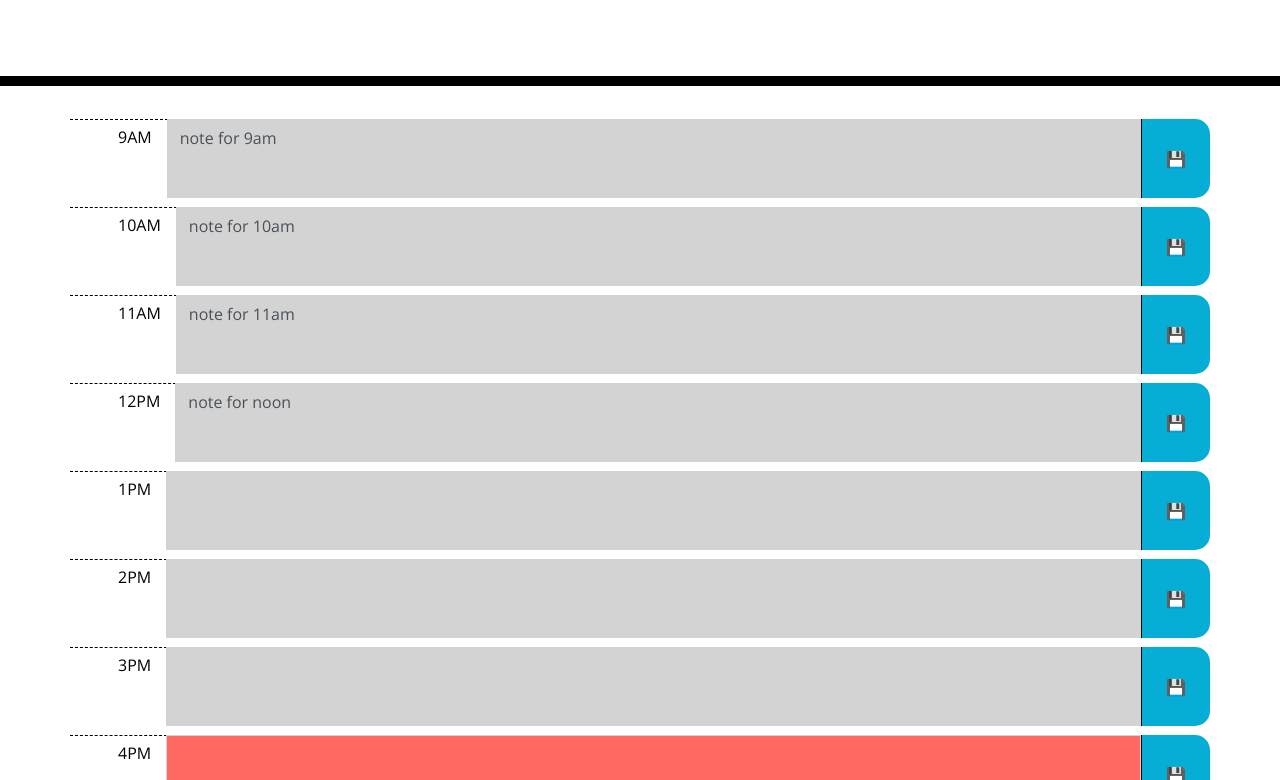
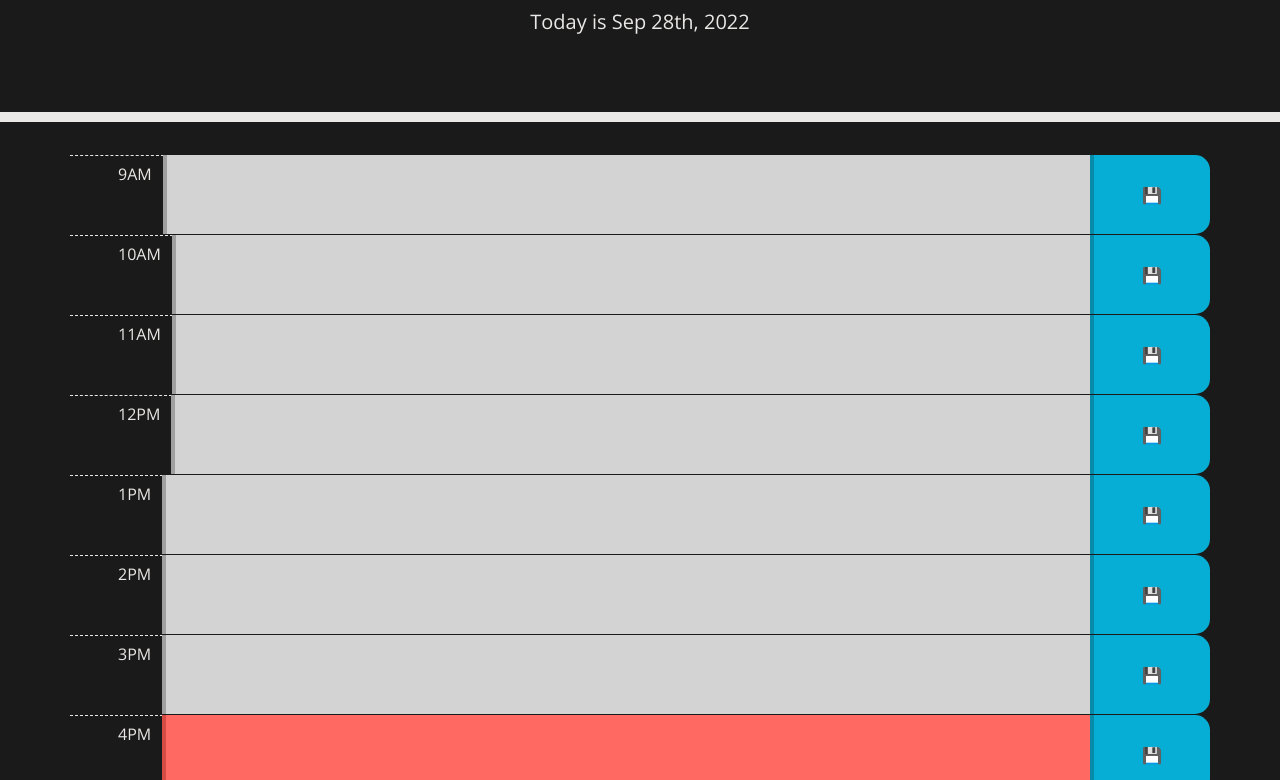
Before and after one commit to tannerkothlow/work-day-scheduler, a plain HTML site: page index.html in a window 1280 px wide. Shown: the part 182-962 px from the top of the page. Drawn offline with nearby package versions, Linux system fonts and the light colour scheme.

Commit message:
Save functionality and local storage done

```diff
--- a/assets/css/style.css
+++ b/assets/css/style.css
@@ -1,7 +1,17 @@
+:root {
+  --darkbkg: rgb(27, 26, 26);
+  --textclr: rgb(233, 232, 230);
+
+}
+
+* {
+  background-color: var(--darkbkg);
+}
 body {
   font-family: 'Open Sans', sans-serif;
   font-size: 16px;
   line-height: 1;
+  background-color: var(--darkbkg);
 }
 
 textarea {
@@ -15,10 +25,10 @@ textarea {
 
 .jumbotron {
   text-align: center;
-  background-color: transparent;
-  color: black;
+  background-color: var(--darkbkg);
+  color: var(--textclr);
   border-radius: 0;
-  border-bottom: 10px solid black;
+  border-bottom: 10px solid var(--textclr);
 }
 
 .description {
@@ -37,24 +47,26 @@ textarea {
 .row {
   white-space: pre-wrap;
   height: 80px;
-  border-top: 1px solid white;
+  border-top: 1px solid var(--darkbkg);
   flex-wrap: nowrap;
 }
 
 .hour {
-  background-color: #ffffff;
-  color: #000000;
+  background-color: var(--darkbkg);
+  color: var(--textclr);
   border: 0px;
   border-radius: 0px;
-  border-top: 1px dashed #000000;
+  border-top: 1px dashed var(--textclr);
 }
 
 .form-control {
+  border: 0px solid var(--darkbkg);
   border-radius: 0px;
 }
 
 .past {
   background-color: #d3d3d3;
+  border-left: 4px solid #a1a0a0;
   /* color: white; */
 }
 
@@ -65,6 +77,7 @@ textarea {
 
 .present {
   background-color: #ff6961;
+  border-left: 4px solid #d64c44;
   /* color: white; */
 }
 
@@ -75,6 +88,7 @@ textarea {
 
 .future {
   background-color: #77dd77;
+  border-left: 4px solid #54b854;
   /* color: white; */
 }
 
@@ -85,7 +99,7 @@ textarea {
 
 .saveBtn {
   border: 0px;
-  border-left: 1px solid black;
+  border-left: 4px solid #088ba8;
   border-top-right-radius: 15px;
   border-bottom-right-radius: 15px;
   background-color: #06aed5;
--- a/assets/js/script.js
+++ b/assets/js/script.js
@@ -1,8 +1,8 @@
 
-var nineAM = "note for 9am"
-var tenAM = "note for 10am"
-var elevenAM = "note for 11am"
-var noon = "note for noon"
+var nineAM = ""
+var tenAM = ""
+var elevenAM = ""
+var noon = ""
 var onePM = ""
 var twoPM = ""
 var threePM = ""
@@ -12,8 +12,16 @@ var sixPM = ""
 var sevenPM = ""
 var eightPM = ""
 var ninePM = ""
+//^This could probably just be an array. But it looks nicer like this.
 var notes = [nineAM, tenAM, elevenAM, noon, onePM, twoPM, threePM, fourPM, fivePM, sixPM, sevenPM, eightPM, ninePM]
+var marker = ["9AM", "10AM", "11AM", "12PM", "1PM", "2PM", "3PM", "4PM", "5PM", "6PM", "7PM", "8PM", "9PM"]
+var storedNotes = JSON.parse(localStorage.getItem("stored-notes"));
+//First time users will not have a stored-notes file
+    if (storedNotes != null) {
+        notes = storedNotes;
+    };
 var hour = moment()
+$("#currentDay").text("Today is " + hour.format("MMM Do, YYYY"));
 
 //Populates the note boxes
 for (let i = 0; i < 13; i++) {
@@ -26,42 +34,56 @@ for (let i = 0; i < 13; i++) {
         } else if (time > hour.format("HH")) {
             state = 2;
         }
-        if (time >= 13) {
-            //Converts to 12h for the time variable
-            time = i - 3;
-            time += "PM"
-        } else if (time == 12) {
-            time += "PM"
-        } else {
-            time += "AM"
-        }
-    //this makes me want to vomit but OH WELL
+//Was used to create 9AM-9PM before "marker" array was added.
+
+        // if (time >= 13) {
+        //     //Converts to 12h for the time variable
+        //     time = i - 3;
+        //     time += "PM"
+        // } else if (time == 12) {
+        //     time += "PM"
+        // } else {
+        //     time += "AM"
+        // }
+
+//Can probably be replaced with $(".container").add("div").addClass("row"); etc etc.
+//marker[i] was formerly time, changed to make look up and save easier
     $(".container").append(
-        '<div class="row mb-2">' +
+        '<div class="row">' +
        '<div class="input-group">' +
           '<div class="input-group-prepend">' +
-            '<span class="input-group-text hour pt-1 pr-3 pb-5 pl-5 align-content-start">' + time + '</span>' +
+            '<span class="input-group-text hour pl-5 align-items-start">' + marker[i] + '</span>' +
           '</div>' +
-          '<textarea class="form-control' + ' box-for-' + time + '" aria-label="' + time + '"></textarea>' +
+          '<textarea class="form-control' + ' box-for-' + marker[i] + '" aria-label="' + marker[i] + '"></textarea>' +
         '</div>' +
-        '<button class="px-4 saveBtn button-for-' + time + '" title="Save">💾</button>' +
+        '<button class="px-5 saveBtn button-for-' + marker[i] + '" title="Save">💾</button>' +
         '</div>' +
       '</div>'
         );
-    $(".box-for-" + time).text(notes[i]);
-
+//Looks up the notes and adds them.
+    $(".box-for-" + marker[i]).text(notes[i]);
+//Adds class depending on state set by moment(),
     if (state == 0) {
-        $(".box-for-" + time).addClass("past");
+        $(".box-for-" + marker[i]).addClass("past");
     } else if (state == 1) {
-        $(".box-for-" + time).addClass("present");
+        $(".box-for-" + marker[i]).addClass("present");
     } else if ( state == 2) {
-        $(".box-for-" + time).addClass("future");
+        $(".box-for-" + marker[i]).addClass("future");
     }
 };
 
-//Button
+//Save button that ONLY saves its respective text entry box
+//Maybe add a message box that fades in to say which box was saved
 $(".saveBtn").click(function() {
-    console.log("Big log");
-    console.log($(".box-for-10AM").val());
-    //add a check that looks up what child it is
+    console.log(this.className);
+    for (let i = 0; i < marker.length; i++) {
+        if (this.className.includes("button-for-" + marker[i])) {
+            console.log("you pressed the button for " + marker[i]);
+            console.log(notes[i]);
+            notes[i] = $(".box-for-" + marker[i]).val();
+            console.log(notes[i]);
+
+            localStorage.setItem("stored-notes", JSON.stringify(notes));
+        };
+    };
 });
--- a/index.html
+++ b/index.html
@@ -30,7 +30,7 @@
       <p id="currentDay" class="lead"></p>
     </header>
 
-    <div class="container">
+    <div class="container pb-4">
 
       <!-- TIMEBLOCK-->
       <!-- <div class="row mb-2">
```
